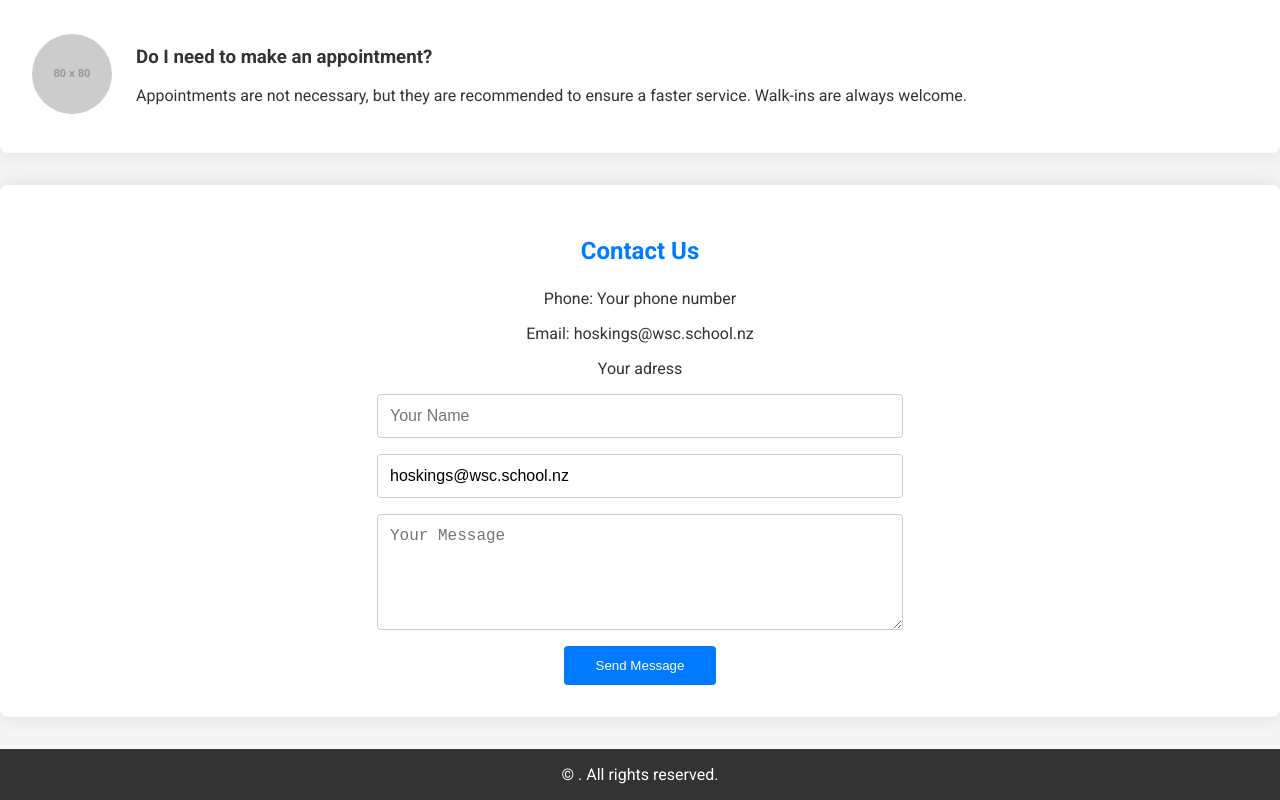
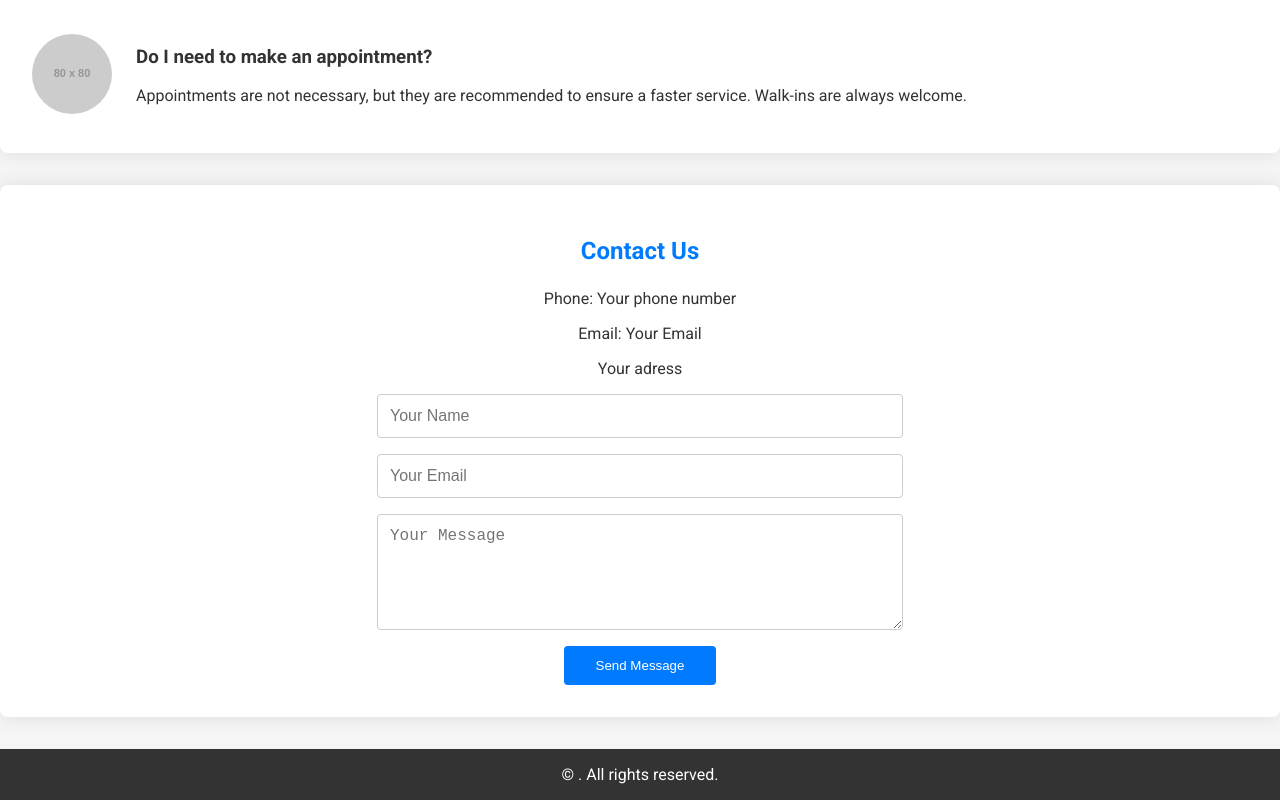
Before and after one commit to EgorDorodnyi/WebsiteTemplate, a plain HTML site: page Index.html in a window 1280 px wide. Shown: the part 2634-3434 px from the top of the page. Drawn offline with Linux system fonts and the light colour scheme; placeholder pictures from the web are drawn by us.

Commit message:
Update Index.html

```diff
--- a/Index.html
+++ b/Index.html
@@ -257,11 +257,11 @@
     <section id="contact" class="contact">
         <h2>Contact Us</h2>
         <p>Phone: Your phone number</p>
-        <p>Email: hoskings@wsc.school.nz</p>
+        <p>Email: Your Email</p>
         <p>Your adress</p>
         <form class="contact-form">
             <input type="text" name="name" placeholder="Your Name" required>
-            <input type="email" name="email" placeholder="Your Email" value="hoskings@wsc.school.nz" required>
+            <input type="email" name="email" placeholder="Your Email" required>
             <textarea name="message" rows="5" placeholder="Your Message" required></textarea>
             <button type="submit">Send Message</button>
         </form>
```
